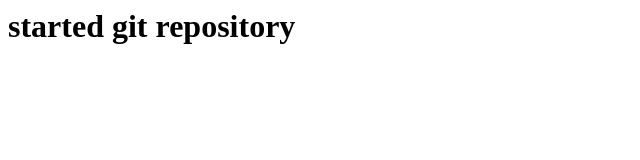
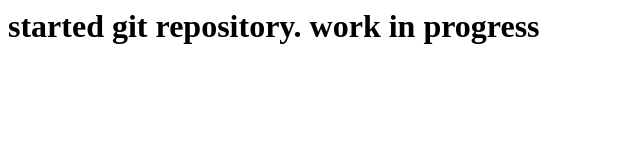
Before and after one commit to Bhargav639/firstgitrepo, a plain HTML site: page index.html in a window 1280 px wide. Shown: the whole page, without its empty margins (0-640 px from the left). Drawn offline with Linux system fonts and the light colour scheme.

Commit message:
my second commit

```diff
--- a/index.html
+++ b/index.html
@@ -1,5 +1,5 @@
 <html>
 <body>
-<h1>started git repository</h1>
+<h1>started git repository. work in progress</h1>
 </body>
 </html>
```
